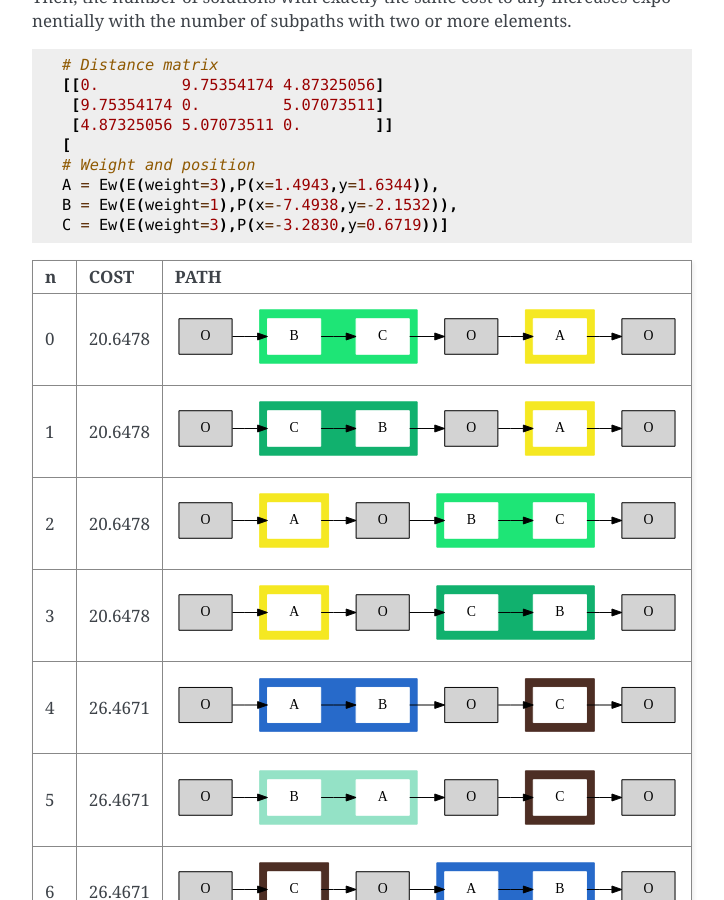
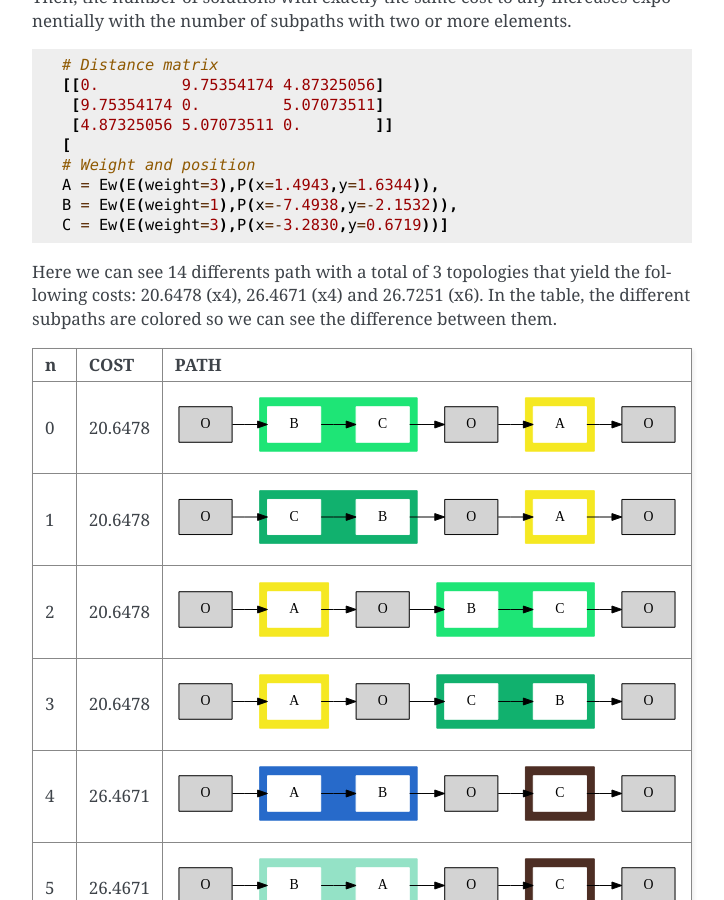
Before and after one commit to juancki/docus, a Sphinx documentation site: the page built from source/problems/knapsack-travelsman-3.rst, in a window 1280 px wide and 900 px high, scrolled down 1613 px. Shown: the whole window, without its empty margins (388-1112 px from the left). Built offline with Sphinx 7.4.7, drawn with Linux system fonts in a browser that asks for light colours.

Commit message:
Topologies

```diff
--- a/source/problems/knapsack-travelsman-3.rst
+++ b/source/problems/knapsack-travelsman-3.rst
@@ -67,6 +67,8 @@ Where :math:`Q` is the number of subpaths, s, in the path, p, with two or more e
         C = Ew(E(weight=3),P(x=-3.2830,y=0.6719))]
 
 
+Here we can see 14 differents path with a total of 3 topologies that yield the following costs: 20.6478 (x4), 26.4671 (x4) and 26.7251 (x6). In the table, the different subpaths are colored so we can see the difference between them.
+
 ===  =======  ===============
  n   COST     PATH
 ===  =======  ===============
```
